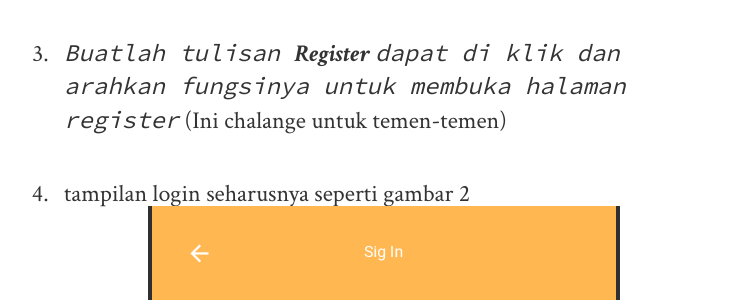
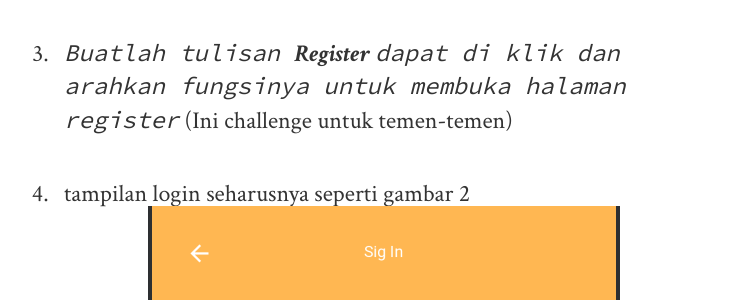
Before and after one commit to congfandi/congfandi.github.io, a Jekyll site: the page built from _posts/2019-04-06-membuat-aplikasi-footbank-part-3-(Mempercantik Welcome Screen).md, in a window 1280 px wide and 900 px high, scrolled down 8956 px. Shown: the part 155-455 px from the top of the window, without its empty margins (286-1021 px from the left). Built offline with Jekyll 4.4.1, drawn with Linux system fonts in a browser that asks for light colours; nearby versions of some CDN libraries.

Commit message:
change chalange into challenge

````diff
--- a/_posts/2019-04-06-membuat-aplikasi-footbank-part-3-(Mempercantik Welcome Screen).md
+++ b/_posts/2019-04-06-membuat-aplikasi-footbank-part-3-(Mempercantik Welcome Screen).md
@@ -289,7 +289,7 @@ Caranya sebagai berikut :
         </RelativeLayout>
    ```
 
-3. *`Buatlah tulisan ` **Register** `dapat di klik dan arahkan fungsinya untuk membuka halaman register`* (Ini chalange untuk temen-temen)
+3. *`Buatlah tulisan ` **Register** `dapat di klik dan arahkan fungsinya untuk membuka halaman register`* (Ini challenge untuk temen-temen)
 4. tampilan login seharusnya seperti gambar 2
    ![Gambar2](/../img/06-04-2019/gambar2.png)
 
````
